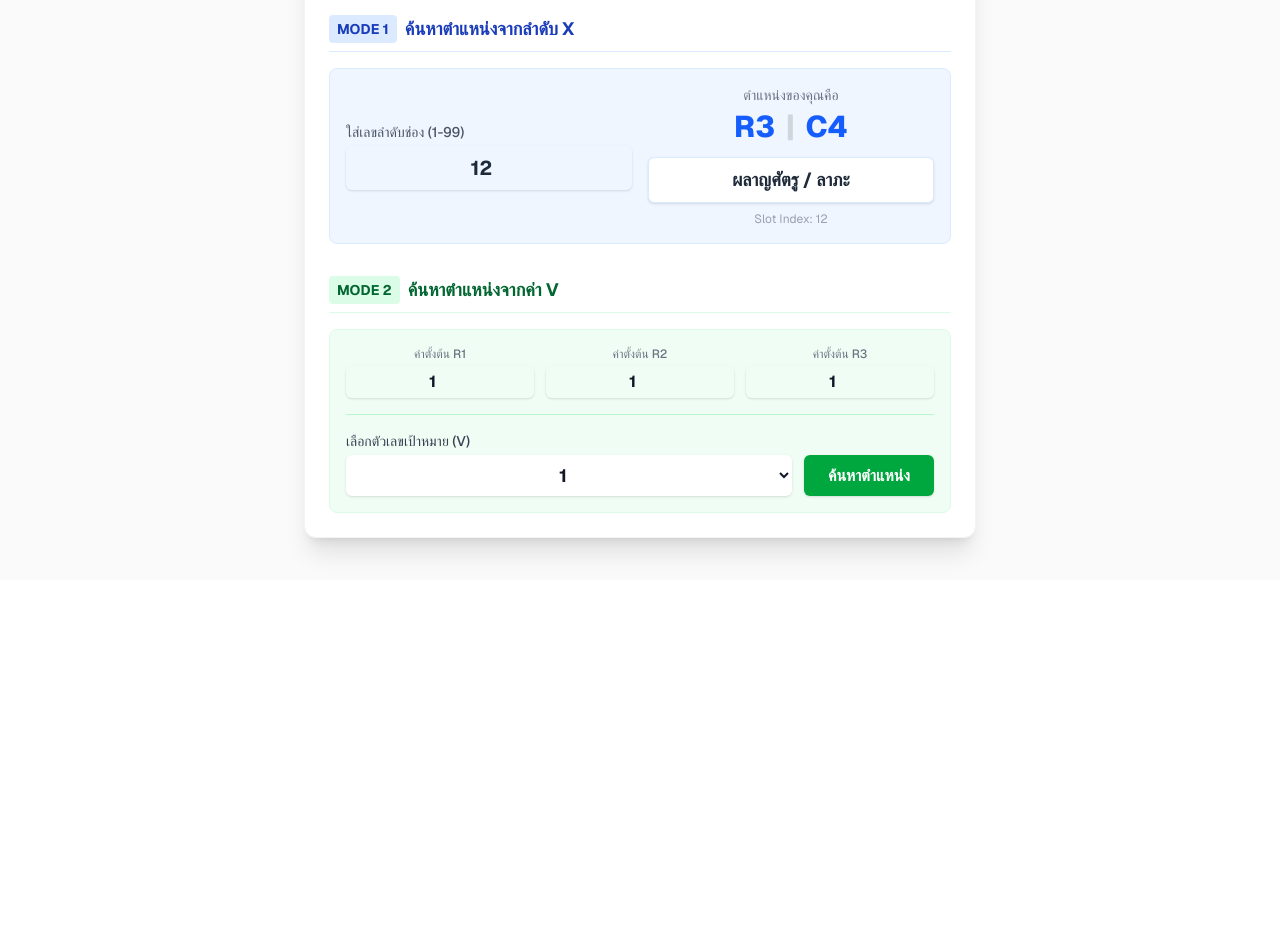
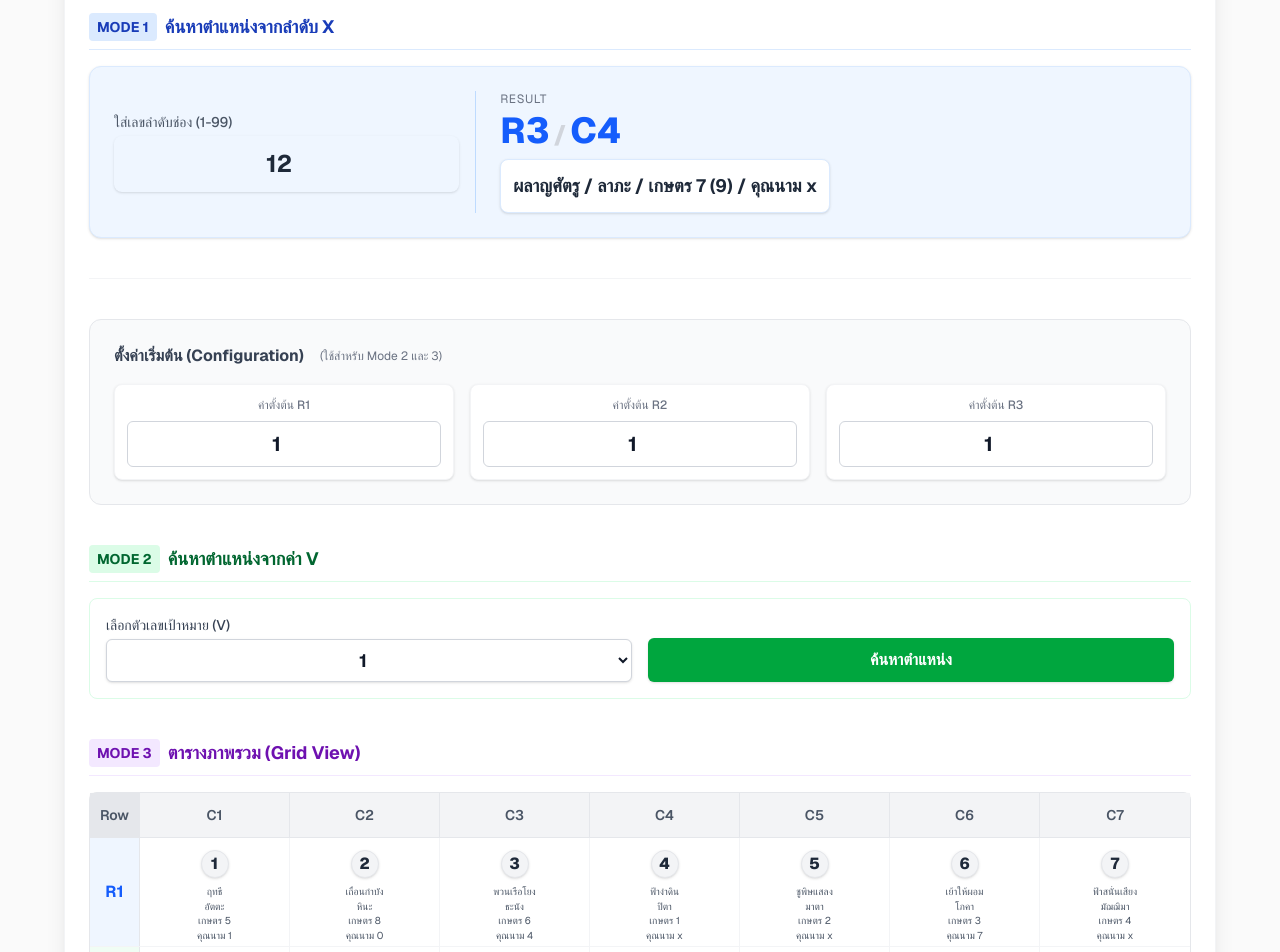
Before and after one commit to DarumaKlang/test-components, a Next.js app: page / in a window 1280 px wide. Shown: the part 220-1172 px from the top of the page. Before the commit the page ends 800 px from the top, so only its background shows below. Built offline with nearby package versions, Linux system fonts and the light colour scheme.

Commit message:
update component
mode 3 ตาราง และ ความหมาย

```diff
--- a/components/TriplexGridFinder.tsx
+++ b/components/TriplexGridFinder.tsx
@@ -1,3 +1,5 @@
+// src/components/TriplexGridFinder.tsx
+
 'use client';
 
 import React, { useState, useMemo } from 'react';
@@ -7,6 +9,7 @@ import {
 } from '@/lib/grid-calculator';
 import { VariableMap } from '@/data/grid-variables';
 
+// ค่าเริ่มต้น
 const INITIAL_START_R1 = 1;
 const INITIAL_START_R2 = 1;
 const INITIAL_START_R3 = 1;
@@ -15,63 +18,67 @@ const INITIAL_SLOT_X = 12;
 
 export default function TriplexGridFinder() {
 
+    // State Mode 1
     const [slotX, setSlotX] = useState<number | ''>(INITIAL_SLOT_X);
 
+    // State Shared
     const [startR1, setStartR1] = useState<number | ''>(INITIAL_START_R1);
     const [startR2, setStartR2] = useState<number | ''>(INITIAL_START_R2);
     const [startR3, setStartR3] = useState<number | ''>(INITIAL_START_R3);
+
+    // State Mode 2
     const [targetValue, setTargetValue] = useState<number>(INITIAL_TARGET_VALUE);
     const [showInverseResult, setShowInverseResult] = useState(false);
 
-    // Logic 1: คำนวณหา R, C จาก X
+    // Logic 1
     const columnMajorPosition = useMemo(() => {
         const xVal = Number(slotX);
         if (xVal >= 1 && xVal <= 99) {
             try {
                 return calculateColumnMajor(xVal);
-            } catch {
-                // แก้ไข 2: ลบ (e) ออก เพราะไม่ได้ใช้งาน
-                return null;
-            }
+            } catch { return null; }
         }
         return null;
     }, [slotX]);
 
-    // Logic 2: คำนวณหาตำแหน่งจาก V
+    // Logic 2
     const finalValueResults = useMemo(() => {
         if (!showInverseResult) return [];
-
         const r1 = Number(startR1);
         const r2 = Number(startR2);
         const r3 = Number(startR3);
-
         if (!r1 || !r2 || !r3 || !targetValue) return [];
-
         return findPositionByFinalValue(r1, r2, r3, targetValue);
     }, [startR1, startR2, startR3, targetValue, showInverseResult]);
 
+    // Logic 3 Helpers
+    const getGridValue = (start: number | '', col: number) => {
+        const s = Number(start);
+        if (!s) return '-';
+        return ((s + col - 2) % 7 + 7) % 7 + 1;
+    };
 
     const getVariableName = (row: number, column: number) => {
         return VariableMap[`R${row}C${column}`] || '-';
     };
 
     return (
-        <div className="max-w-2xl mx-auto bg-white shadow-xl rounded-xl overflow-hidden border border-gray-100 font-sans">
+        <div className="max-w-6xl mx-auto bg-white shadow-xl rounded-xl overflow-hidden border border-gray-100 font-sans mb-10">
             <div className="bg-slate-800 text-white p-4 text-center">
-                <h2 className="text-xl font-bold">Grid Calculation System</h2>
+                <h2 className="text-xl font-bold">ระบบคำนวณตำแหน่งพิชัยสงคราม (Triplex Grid)</h2>
             </div>
 
-            <div className="p-6 space-y-8">
+            <div className="p-6 space-y-10">
 
-                {/* ส่วนที่ 1 */}
+                {/* MODE 1 */}
                 <section>
                     <div className="flex items-center gap-2 mb-4 text-blue-800 border-b pb-2 border-blue-100">
                         <span className="bg-blue-100 text-blue-800 font-bold px-2 py-1 rounded text-sm">MODE 1</span>
                         <h3 className="font-bold text-lg">ค้นหาตำแหน่งจากลำดับ X</h3>
                     </div>
 
-                    <div className="flex flex-col sm:flex-row items-center gap-4 bg-blue-50 p-4 rounded-lg border border-blue-100">
-                        <div className="w-full sm:w-1/2">
+                    <div className="flex flex-col sm:flex-row items-center gap-4 bg-blue-50 p-6 rounded-xl border border-blue-100 shadow-sm">
+                        <div className="w-full sm:w-1/3">
                             <label htmlFor="inputSlotX" className="block text-sm font-medium text-gray-600 mb-1">ใส่เลขลำดับช่อง (1-99)</label>
                             <input
                                 id="inputSlotX"
@@ -79,27 +86,25 @@ export default function TriplexGridFinder() {
                                 min="1" max="99"
                                 value={slotX}
                                 onChange={(e) => setSlotX(e.target.value === '' ? '' : parseInt(e.target.value))}
-                                className="w-full border-gray-300 rounded-md shadow-sm focus:ring-blue-500 focus:border-blue-500 p-2 text-center text-xl font-bold text-gray-800"
-                                placeholder="เช่น 50"
+                                className="w-full border-gray-300 rounded-lg shadow-sm focus:ring-blue-500 focus:border-blue-500 p-3 text-center text-2xl font-bold text-gray-800"
+                                placeholder="50"
                             />
                         </div>
 
-                        <div className="w-full sm:w-1/2 text-center">
+                        <div className="w-full sm:w-2/3 text-center sm:text-left pl-0 sm:pl-6 border-t sm:border-t-0 sm:border-l border-blue-200 pt-4 sm:pt-0">
                             {columnMajorPosition ? (
                                 <div className="animate-fadeIn">
-                                    <p className="text-gray-500 text-sm mb-1">ตำแหน่งของคุณคือ</p>
-
-                                    <div className="text-3xl font-extrabold text-blue-600">
-                                        R{columnMajorPosition.row} <span className="text-gray-300 mx-1">|</span> C{columnMajorPosition.column}
+                                    <p className="text-gray-500 text-xs uppercase tracking-wider mb-1">Result</p>
+                                    <div className="flex items-baseline gap-3 mb-2 justify-center sm:justify-start">
+                                        <div className="text-4xl font-extrabold text-blue-600">
+                                            R{columnMajorPosition.row}<span className="text-gray-300 text-2xl mx-1">/</span>C{columnMajorPosition.column}
                                         </div>
-
-                                    <div className="mt-3 p-2 bg-white border border-blue-100 rounded-md shadow-sm">
+                                    </div>
+                                    <div className="p-3 bg-white border border-blue-100 rounded-lg shadow-sm inline-block">
                                         <p className="text-lg text-gray-800 font-bold">
                                             {getVariableName(columnMajorPosition.row, columnMajorPosition.column)}
                                         </p>
                                     </div>
-
-                                    <p className="text-xs text-gray-400 mt-2">Slot Index: {columnMajorPosition.slotIndex}</p>
                                 </div>
                             ) : (
                                 <p className="text-red-400 text-sm italic">กรุณาใส่เลข 1-99</p>
@@ -108,26 +113,33 @@ export default function TriplexGridFinder() {
                     </div>
                 </section>
 
+                {/* Divider */}
+                <div className="border-t border-gray-100"></div>
 
-                {/* ส่วนที่ 2 */}
+                {/* SHARED SETTINGS */}
+                <section className="bg-gray-50 p-6 rounded-xl border border-gray-200">
+                    <h3 className="font-bold text-gray-700 mb-4 flex items-center gap-2">
+                        ตั้งค่าเริ่มต้น (Configuration)
+                        <span className="text-xs font-normal text-gray-500 ml-2">(ใช้สำหรับ Mode 2 และ 3)</span>
+                    </h3>
+                    <div className="grid grid-cols-3 gap-4">
+                        <InputNumber id="inputR1" label="ค่าตั้งต้น R1" value={startR1} setter={setStartR1} />
+                        <InputNumber id="inputR2" label="ค่าตั้งต้น R2" value={startR2} setter={setStartR2} />
+                        <InputNumber id="inputR3" label="ค่าตั้งต้น R3" value={startR3} setter={setStartR3} />
+                    </div>
+                </section>
+
+                {/* MODE 2 */}
                 <section>
                     <div className="flex items-center gap-2 mb-4 text-green-800 border-b pb-2 border-green-100">
                         <span className="bg-green-100 text-green-800 font-bold px-2 py-1 rounded text-sm">MODE 2</span>
                         <h3 className="font-bold text-lg">ค้นหาตำแหน่งจากค่า V</h3>
                     </div>
 
-                    <div className="bg-green-50 p-4 rounded-lg border border-green-100 space-y-4">
-                        <div className="grid grid-cols-3 gap-3">
-                            <InputNumber id="inputR1" label="ค่าตั้งต้น R1" value={startR1} setter={setStartR1} />
-                            <InputNumber id="inputR2" label="ค่าตั้งต้น R2" value={startR2} setter={setStartR2} />
-                            <InputNumber id="inputR3" label="ค่าตั้งต้น R3" value={startR3} setter={setStartR3} />
-                        </div>
-
-                        <hr className="border-green-200" />
-
-                        <div>
+                    <div className="bg-white p-4 rounded-lg border border-green-100 space-y-4">
+                        <div className="flex flex-col sm:flex-row gap-4 items-end">
+                            <div className="w-full sm:w-1/2">
                                 <label htmlFor="selectTargetValue" className="block text-sm font-medium text-gray-700 mb-1">เลือกตัวเลขเป้าหมาย (V)</label>
-                            <div className="flex gap-3">
                                 <select
                                     id="selectTargetValue"
                                     value={targetValue}
@@ -135,40 +147,102 @@ export default function TriplexGridFinder() {
                                         setTargetValue(parseInt(e.target.value));
                                         setShowInverseResult(false);
                                     }}
-                                    className="block w-full border-gray-300 rounded-md shadow-sm p-2 text-lg font-bold text-center bg-white text-gray-900"
+                                    className="block w-full border-gray-300 rounded-md shadow-sm p-2 text-lg font-bold text-center bg-white text-gray-900 border"
                                 >
                                     {[1, 2, 3, 4, 5, 6, 7].map((v) => (
                                         <option key={v} value={v}>{v}</option>
                                     ))}
                                 </select>
-
+                            </div>
+                            <div className="w-full sm:w-1/2">
                                 <button
                                     onClick={() => setShowInverseResult(true)}
-                                    className="whitespace-nowrap px-6 py-2 bg-green-600 text-white font-bold rounded-md hover:bg-green-700 shadow-sm transition-colors"
+                                    className="w-full py-2.5 bg-green-600 text-white font-bold rounded-md hover:bg-green-700 shadow-sm transition-colors"
                                 >
                                     ค้นหาตำแหน่ง
                                 </button>
                             </div>
                         </div>
-                    </div>
 
-                    {/* Results List */}
                         {showInverseResult && finalValueResults.length > 0 && (
-                        <div className="mt-4 space-y-2 animate-fadeIn">
+                            <div className="mt-4 space-y-2 animate-fadeIn bg-green-50 p-4 rounded-lg">
                                 <p className="text-sm font-semibold text-gray-600">ผลลัพธ์สำหรับเลข {targetValue}:</p>
                                 {finalValueResults.map((pos, idx) => (
-                                <div key={idx} className="flex items-center justify-between bg-white border border-gray-200 p-3 rounded-lg shadow-sm hover:shadow-md transition-shadow">
+                                    <div key={idx} className="flex items-center justify-between bg-white border border-green-200 p-2 rounded shadow-sm">
                                         <div className="flex items-center gap-3">
-                                        <span className="bg-gray-100 text-gray-600 font-bold px-2 py-1 rounded text-xs">R{pos.row}</span>
-                                        <span className="text-green-700 font-bold text-lg">C{pos.column}</span>
+                                            <span className="bg-green-100 text-green-800 font-bold px-2 py-0.5 rounded text-xs">R{pos.row}</span>
+                                            <span className="text-gray-800 font-bold">C{pos.column}</span>
                                         </div>
-                                    <span className="text-sm text-gray-600 font-medium text-right">
+                                        <span className="text-xs text-gray-500 text-right truncate max-w-[150px] sm:max-w-none">
                                             {getVariableName(pos.row, pos.column)}
                                         </span>
                                     </div>
                                 ))}
                             </div>
                         )}
+                    </div>
+                </section>
+
+                {/* MODE 3: ตาราง Grid (อัปเดตใหม่) */}
+                <section>
+                    <div className="flex items-center gap-2 mb-4 text-purple-800 border-b pb-2 border-purple-100">
+                        <span className="bg-purple-100 text-purple-800 font-bold px-2 py-1 rounded text-sm">MODE 3</span>
+                        <h3 className="font-bold text-lg">ตารางภาพรวม (Grid View)</h3>
+                    </div>
+
+                    <div className="overflow-x-auto pb-2">
+                        <div className="min-w-[800px] bg-white rounded-lg border border-gray-200 shadow-sm">
+                            {/* Header Row */}
+                            <div className="grid grid-cols-[50px_repeat(7,1fr)] bg-gray-100 border-b border-gray-200 text-sm font-semibold text-gray-600">
+                                <div className="p-3 text-center border-r border-gray-200 bg-gray-200 flex items-center justify-center">Row</div>
+                                {[1, 2, 3, 4, 5, 6, 7].map(col => (
+                                    <div key={col} className="p-3 text-center border-r border-gray-200 last:border-r-0">
+                                        C{col}
+                                    </div>
+                                ))}
+                            </div>
+
+                            {/* Rows Data */}
+                            {[
+                                { rowId: 1, start: startR1, color: 'text-blue-600 bg-blue-50' },
+                                { rowId: 2, start: startR2, color: 'text-green-600 bg-green-50' },
+                                { rowId: 3, start: startR3, color: 'text-red-600 bg-red-50' }
+                            ].map((row) => (
+                                <div key={row.rowId} className="grid grid-cols-[50px_repeat(7,1fr)] border-b border-gray-100 last:border-b-0 hover:bg-gray-50 transition-colors min-h-[100px]">
+                                    {/* Row Label */}
+                                    <div className={`p-2 text-center font-bold border-r border-gray-200 flex items-center justify-center ${row.color}`}>
+                                        R{row.rowId}
+                                    </div>
+
+                                    {/* Data Cells */}
+                                    {[1, 2, 3, 4, 5, 6, 7].map(col => {
+                                        const val = getGridValue(row.start, col);
+                                        const rawVariableName = getVariableName(row.rowId, col);
+                                        // แยกข้อความด้วย '/' และตัดช่องว่างออก
+                                        const variableLines = rawVariableName.split('/').map(s => s.trim());
+
+                                        return (
+                                            <div key={col} className="p-1 text-center border-r border-gray-100 last:border-r-0 flex flex-col items-center justify-start pt-3">
+                                                {/* ตัวเลขค่าผลลัพธ์ */}
+                                                <div className="mb-2 w-7 h-7 rounded-full bg-gray-100 flex items-center justify-center text-base font-extrabold text-gray-800 shadow-sm border border-gray-200">
+                                                    {val}
+                                                </div>
+
+                                                {/* ชื่อตัวแปร แยกบรรทัด */}
+                                                <div className="flex flex-col gap-0.5 w-full">
+                                                    {variableLines.map((line, idx) => (
+                                                        <div key={idx} className="text-[10px] leading-tight text-gray-600 whitespace-nowrap overflow-hidden text-ellipsis px-1">
+                                                            {line}
+                                                        </div>
+                                                    ))}
+                                                </div>
+                                            </div>
+                                        );
+                                    })}
+                                </div>
+                            ))}
+                        </div>
+                    </div>
                 </section>
 
             </div>
@@ -176,7 +250,6 @@ export default function TriplexGridFinder() {
     );
 }
 
-// แก้ไข 1: กำหนด Type ให้ Props อย่างถูกต้อง
 interface InputNumberProps {
     id: string;
     label: string;
@@ -185,14 +258,14 @@ interface InputNumberProps {
 }
 
 const InputNumber = ({ id, label, value, setter }: InputNumberProps) => (
-    <div className="text-center">
-        <label htmlFor={id} className="block text-xs font-medium text-gray-500 mb-1">{label}</label>
+    <div className="text-center bg-white p-3 rounded-lg shadow-sm border border-gray-100">
+        <label htmlFor={id} className="block text-xs font-medium text-gray-500 mb-2">{label}</label>
         <input
             id={id}
             type="number" min="1" max="7"
             value={value}
             onChange={(e) => setter(e.target.value === '' ? '' : parseInt(e.target.value))}
-            className="w-full border-gray-300 rounded-md shadow-sm focus:ring-green-500 focus:border-green-500 p-1 text-center font-bold text-gray-900"
+            className="w-full border border-gray-300 rounded-md focus:ring-purple-500 focus:border-purple-500 p-2 text-center text-xl font-bold text-gray-900"
         />
     </div>
 );
--- a/data/grid-variables.ts
+++ b/data/grid-variables.ts
@@ -1,30 +1,30 @@
-// data/grid-variables.ts
+// src/data/grid-variables.ts
 
 export const VariableMap: { [key: string]: string } = {
-    // แถว 1 (R1)
-    'R1C1': 'ฤทธี / อัตตะ',
-    'R1C2': 'เถื่อนกำบัง / หินะ',
-    'R1C3': 'พวนเรือโยง / ธะนัง',
-    'R1C4': 'ฟ้างำดิน / ปิตา',
-    'R1C5': 'ชูพิษแสลง / มาตา',
-    'R1C6': 'เย้าให้ผอม / โภคา',
-    'R1C7': 'ฟ้าสนั่นเสียง / มัฌฌิมา',
+    // --- แถว 1 (R1) ---
+    'R1C1': 'ฤทธี / อัตตะ / เกษตร 5 / คุณนาม 1',
+    'R1C2': 'เถื่อนกำบัง / หินะ / เกษตร 8 / คุณนาม 0',
+    'R1C3': 'พวนเรือโยง / ธะนัง / เกษตร 6 / คุณนาม 4',
+    'R1C4': 'ฟ้างำดิน / ปิตา / เกษตร 1 / คุณนาม x',
+    'R1C5': 'ชูพิษแสลง / มาตา / เกษตร 2 / คุณนาม x',
+    'R1C6': 'เย้าให้ผอม / โภคา / เกษตร 3 / คุณนาม 7',
+    'R1C7': 'ฟ้าสนั่นเสียง / มัฌฌิมา / เกษตร 4 / คุณนาม x',
 
-    // แถว 2 (R2)
-    'R2C1': 'สีหจักร / ตนุ',
-    'R2C2': 'พังภูผา / กดุมภะ',
-    'R2C3': 'โพงน้ำป่า / สหัชชะ',
-    'R2C4': 'อินทร์พิมาน / พันธุ',
-    'R2C5': 'แข็งให้อ่อน / ปุตตะ',
-    'R2C6': 'จอมปราสาท / อริ',
-    'R2C7': 'เรียงหลักยืน / ปัตนิ',
+    // --- แถว 2 (R2) ---
+    'R2C1': 'สีหจักร / ตนุ / เกษตร 3 / คุณนาม 2',
+    'R2C2': 'พังภูผา / กดุมภะ / เกษตร 6 / คุณนาม x',
+    'R2C3': 'โพงน้ำป่า / สหัชชะ / เกษตร 4 / คุณนาม 5',
+    'R2C4': 'อินทร์พิมาน / พันธุ / เกษตร 2 / คุณนาม x',
+    'R2C5': 'แข็งให้อ่อน / ปุตตะ / เกษตร 1 / คุณนาม x',
+    'R2C6': 'จอมปราสาท / อริ / เกษตร 4 / คุณนาม 8',
+    'R2C7': 'เรียงหลักยืน / ปัตนิ / เกษตร 6 / คุณนาม x',
 
-    // แถว 3 (R3)
-    'R3C1': 'ลักษณ์ซ่อนเงื่อน / มรณะ',
-    'R3C2': 'ม้ากินสวน / ศุภะ',
-    'R3C3': 'ล่อช้างป่า / กำมะ',
-    'R3C4': 'ผลาญศัตรู / ลาภะ',
-    'R3C5': 'ยอนภูเขา / พยายะ',
-    'R3C6': 'ราชปัญญา / ทาสี',
-    'R3C7': 'ปืนพระราม / ทาสา',
+    // --- แถว 3 (R3) ---
+    'R3C1': 'ลักษณ์ซ่อนเงื่อน / มรณะ / เกษตร 3 / คุณนาม 3',
+    'R3C2': 'ม้ากินสวน / ศุภะ / เกษตร 5 / คุณนาม x',
+    'R3C3': 'ล่อช้างป่า / กำมะ / เกษตร 7 (8) / คุณนาม 6',
+    'R3C4': 'ผลาญศัตรู / ลาภะ / เกษตร 7 (9) / คุณนาม x',
+    'R3C5': 'ยอนภูเขา / พยายะ / เกษตร 5 / คุณนาม x',
+    'R3C6': 'ราชปัญญา / ทาสี / เกษตร 7 / คุณนาม 9',
+    'R3C7': 'ปืนพระราม / ทาสา / เกษตร 7 / คุณนาม x',
 };
```
Lines whose indentation alone changed are shown as unchanged.
